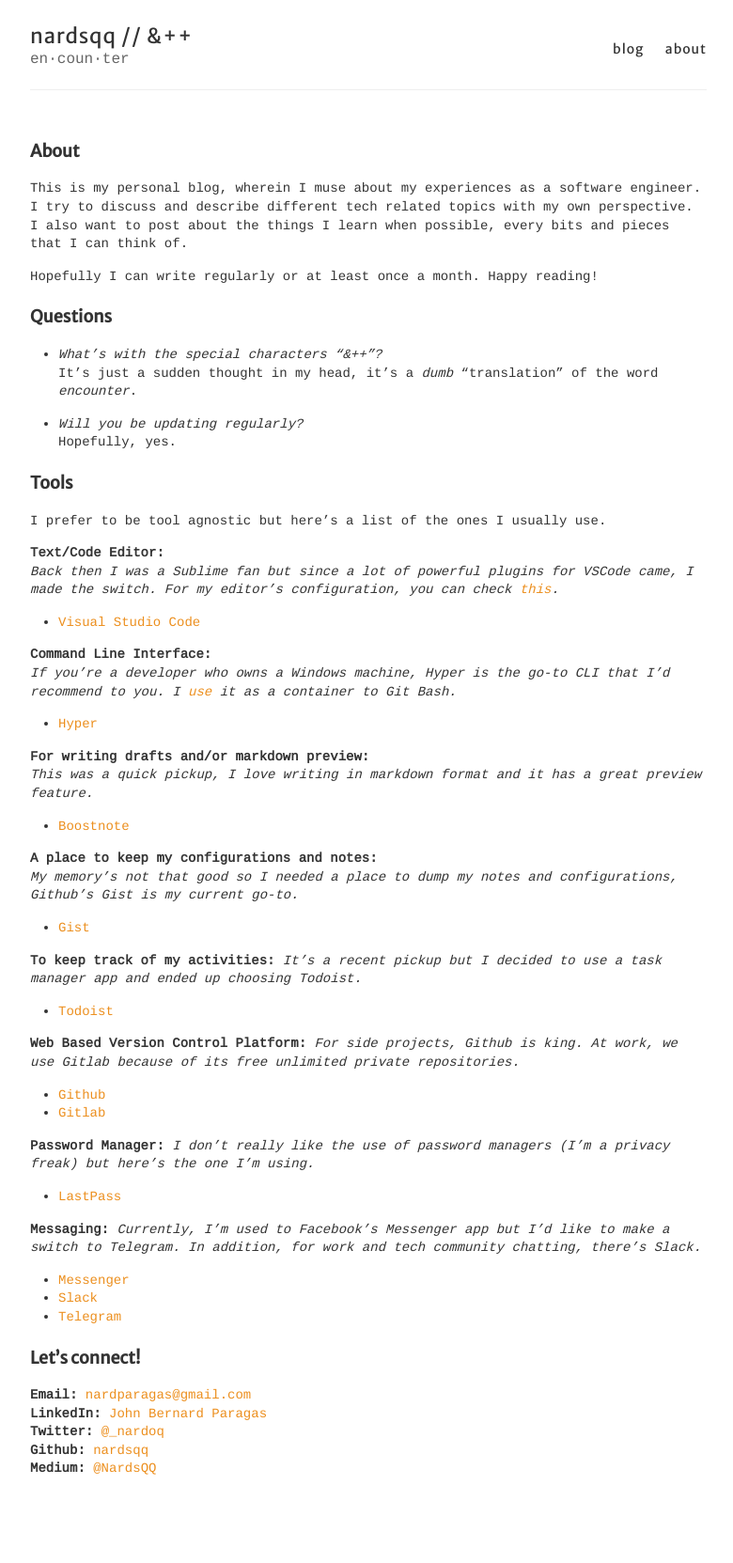
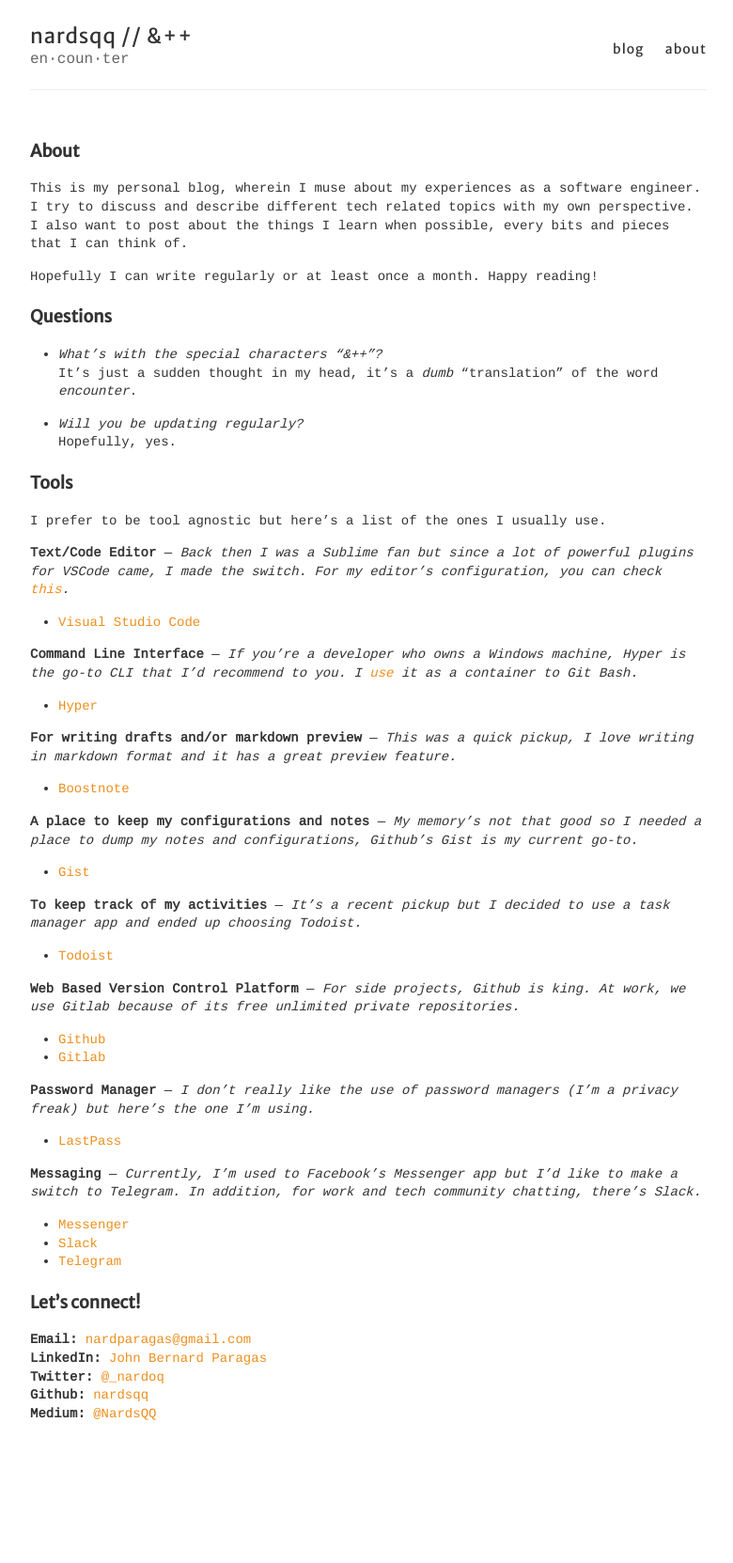
Before and after one commit to nardsqq/nardsqq.github.io, a Jekyll site: the page built from about.md, in a window 1280 px wide. Shown: the whole page at 94% size, without its empty margins (248-1028 px from the left). Built offline with Jekyll 4.4.1, drawn with Linux system fonts in a browser that asks for light colours; after the commit the page ends 1604 px from its top, so only the background shows below that.

Commit message:
Update signs

```diff
--- a/about.md
+++ b/about.md
@@ -20,43 +20,43 @@
 
 I prefer to be tool agnostic but here's a list of the ones I usually use.
 
-**Text/Code Editor:**
+**Text/Code Editor** —
 _Back then I was a Sublime fan but since a lot of powerful plugins for VSCode came, I made the switch. For my editor's configuration, you can check [this](https://gist.github.com/nardsqq/e4b0a0b131952c6ccabe3c8926cacb35)._
 
 * [Visual Studio Code](https://code.visualstudio.com/)
 
-**Command Line Interface:**
+**Command Line Interface** —
 _If you're a developer who owns a Windows machine, Hyper is the go-to CLI that I'd recommend to you. I [use](https://gist.github.com/nardsqq/5722649b31b11b9a0c2e9836f949e1df) it as a container to Git Bash._
 
 * [Hyper](https://hyper.is/)
 
-**For writing drafts and/or markdown preview:**
+**For writing drafts and/or markdown preview** —
 _This was a quick pickup, I love writing in markdown format and it has a great preview feature._
 
 * [Boostnote](https://boostnote.io/)
 
-**A place to keep my configurations and notes:**
+**A place to keep my configurations and notes** —
 _My memory's not that good so I needed a place to dump my notes and configurations, Github's Gist is my current go-to._
 
 * [Gist](https://gist.github.com)
 
-**To keep track of my activities:**
+**To keep track of my activities** —
 _It's a recent pickup but I decided to use a task manager app and ended up choosing Todoist._
 
 * [Todoist](https://todoist.com)
 
-**Web Based Version Control Platform:**
+**Web Based Version Control Platform** —
 _For side projects, Github is king. At work, we use Gitlab because of its free unlimited private repositories._
 
 * [Github](https://github.com)
 * [Gitlab](https://about.gitlab.com/)
 
-**Password Manager:**
+**Password Manager** —
 _I don't really like the use of password managers (I'm a privacy freak) but here's the one I'm using._
 
 * [LastPass](https://www.lastpass.com/)
 
-**Messaging:**
+**Messaging** —
 _Currently, I'm used to Facebook's Messenger app but I'd like to make a switch to Telegram. In addition, for work and tech community chatting, there's Slack._
 
 * [Messenger](https://www.messenger.com/)
```
